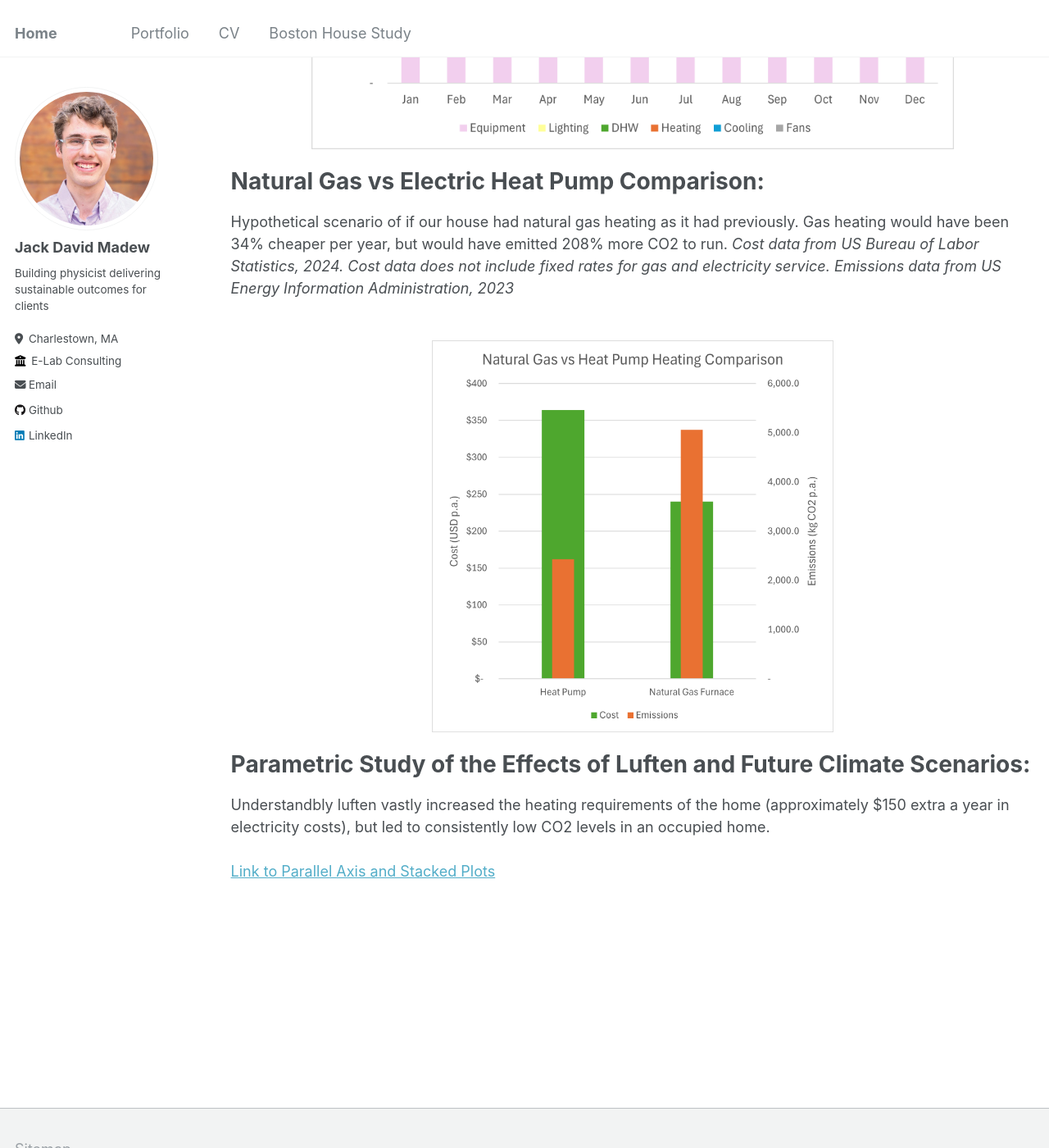
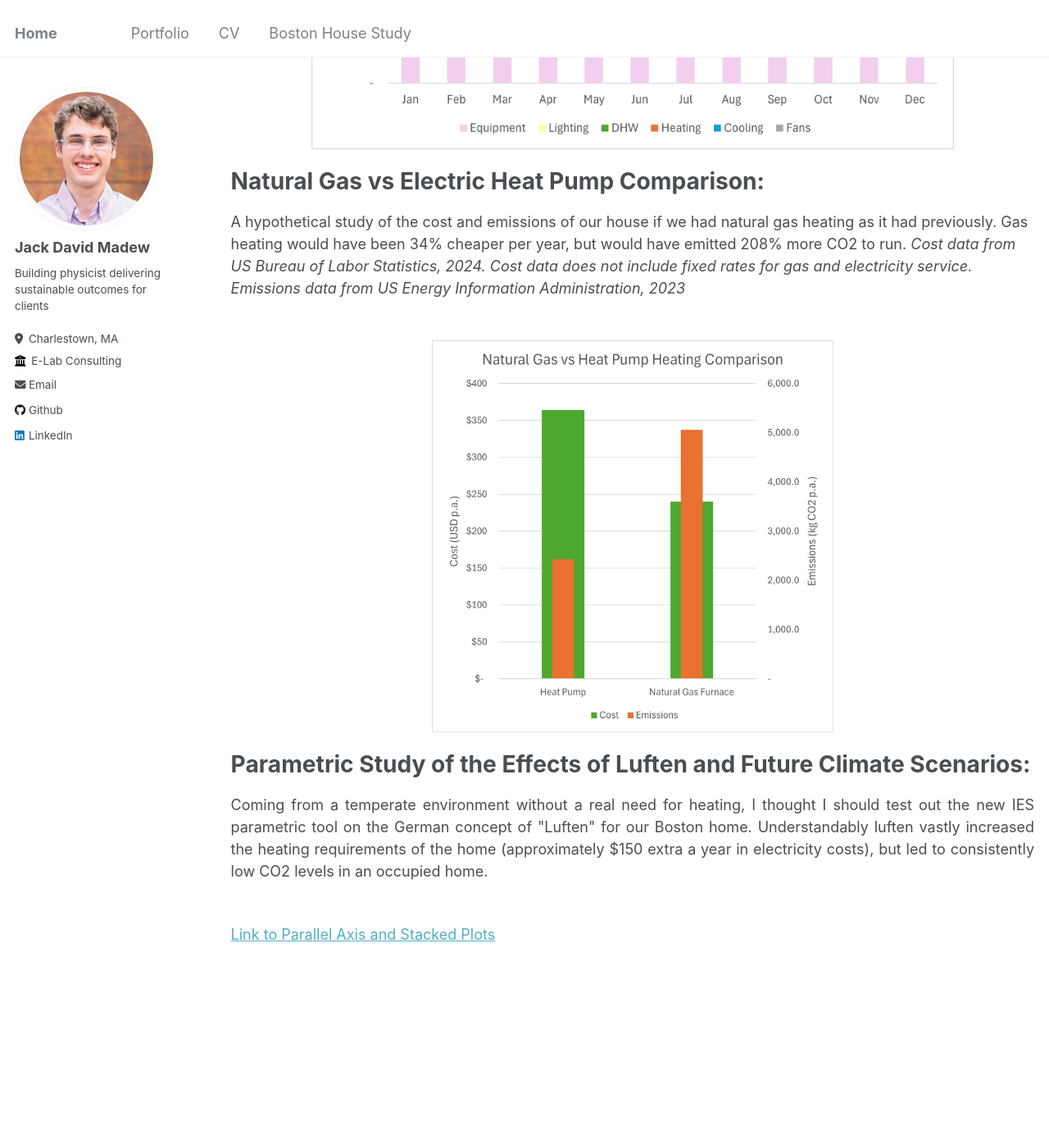
Before and after one commit to JackMadew/jackmadew.github.io, a Jekyll site: the page built from _pages/Boston_House_Study.md, in a window 1280 px wide and 1400 px high, scrolled down 1833 px. Shown: the whole window at 82% size. Built offline with Jekyll 4.4.1, drawn with Linux system fonts in a browser that asks for light colours; some of the changed text lies outside the part shown.

Commit message:
Update Boston_House_Study.md

```diff
--- a/_pages/Boston_House_Study.md
+++ b/_pages/Boston_House_Study.md
@@ -21,21 +21,24 @@ Initially used to see if furniture could fit in our house, developed into the ho
 
 IESVE Model:
 ======
-Rhino honeybee model exported into IES using Pollination suite of tools. Envelope thermal constructions sourced from the ASHRAE. Greenstar apartment templates used for internal gains and schedules. HVAC system: CAV FCU with central heat pumps and chillers.<br/><br/>
+<p align="justify">
+Rhino honeybee model exported into IES using Pollination suite of tools. Envelope thermal constructions sourced from the ASHRAE. Greenstar apartment templates used for internal gains and schedules. HVAC system: Wall FCU with central heat pumps and air cooled chillers.<br/><br/>
+</p>
+
 <p align="center">
   <img src='../images/IES Model.png' width="50%">
 </p>
 
 Monthly Energy Results from IES:
 ======
-To be used to target efficiency measure and to benchmark agaisnt energy bills :P.<br/><br/>
+To be used to target efficiency measure and to benchmark against energy bills :P.<br/><br/>
 <p align="center">
   <img src='../images/MonthlyConsumption.png'  width="80%">
 </p>
 
 Natural Gas vs Electric Heat Pump Comparison:
 ======
-Hypothetical scenario of if our house had natural gas heating as it had previously. Gas heating would have been 34% cheaper per year, but would have emitted 208% more CO2 to run.
+A hypothetical study of the cost and emissions of our house if we had natural gas heating as it had previously. Gas heating would have been 34% cheaper per year, but would have emitted 208% more CO2 to run.
 _Cost data from US Bureau of Labor Statistics, 2024. Cost data does not include fixed rates for gas and electricity service.
 Emissions data from US Energy Information Administration, 2023_<br/><br/>
 <p align="center">
@@ -44,5 +47,8 @@ Emissions data from US Energy Information Administration, 2023_<br/><br/>
 
 Parametric Study of the Effects of Luften and Future Climate Scenarios:
 ======
-Understandbly luften vastly increased the heating requirements of the home (approximately $150 extra a year in electricity costs), but led to consistently low CO2 levels in an occupied home. <br/><br/>
+<p align="justify">
+Coming from a temperate environment without a real need for heating, I thought I should test out the new IES parametric tool on the German concept of "Luften" for our Boston home. Understandably luften vastly increased the heating requirements of the home (approximately $150 extra a year in electricity costs), but led to consistently low CO2 levels in an occupied home. <br/><br/>
+</p>
+
 <a href='../files/Parametric Report 2025-01-16_20-35-24/report.html'>Link to Parallel Axis and Stacked Plots </a>
```
